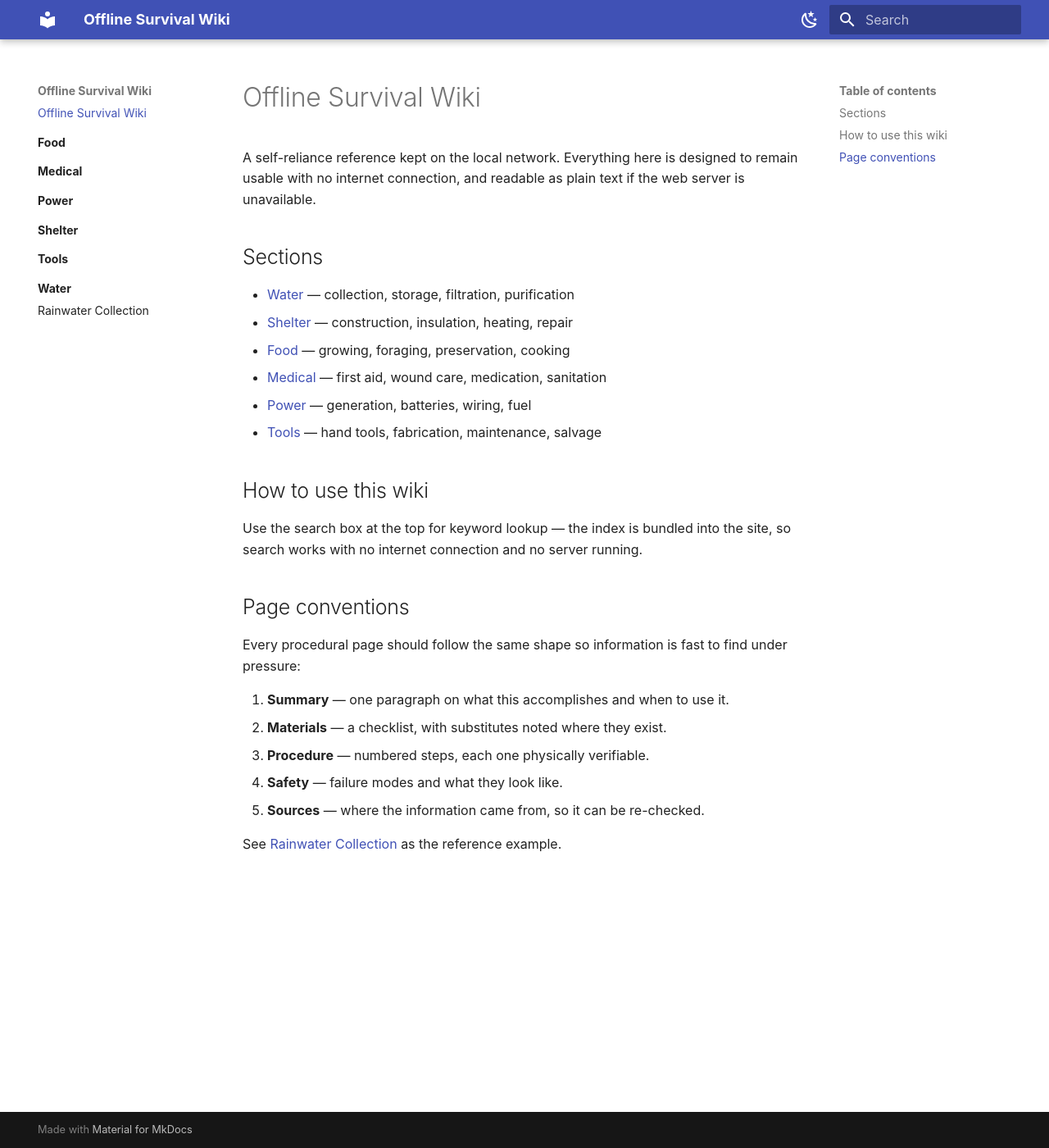
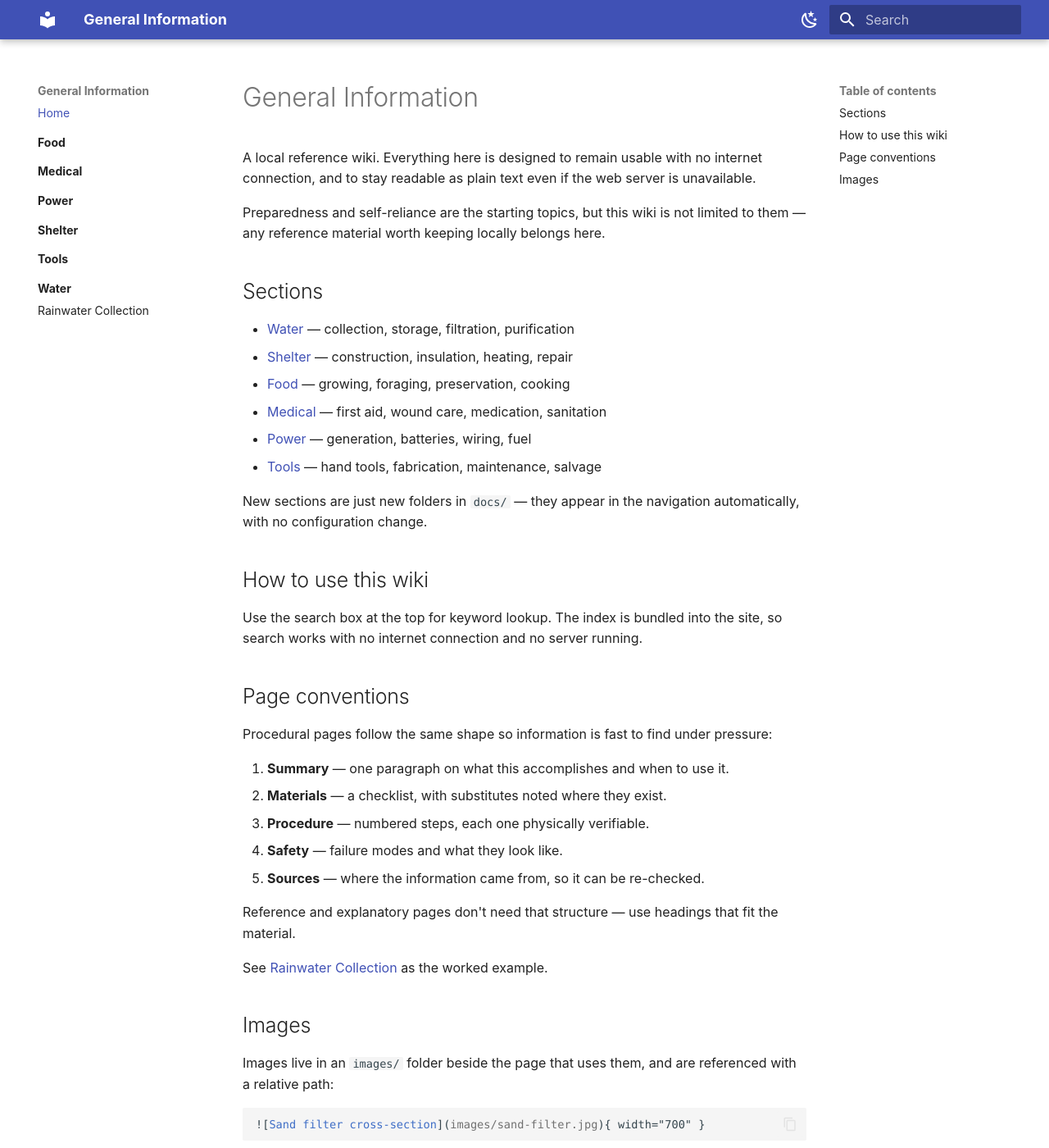
Before and after one commit to jeffreysmattson/the-source, an MkDocs documentation site: the page built from docs/index.md, in a window 1280 px wide and 1400 px high. Shown: the whole window at 82% size. Built offline with MkDocs 1.6.1 and Material for MkDocs 9.7.7, drawn with Linux system fonts in a browser that asks for light colours; some of the changed text lies outside the part shown.

Commit message:
Rename wiki to General Information and add image support
The wiki's scope is broader than preparedness, so the site name and home
page now frame it as a general local reference.

Images: enable glightbox for click-to-enlarge, establish the convention of
an images/ folder beside each page, and add a schematic to the rainwater
page as a worked example.

Vendor the iframe-worker shim locally. Material's offline plugin otherwise
injects it from unpkg.com, leaving the built site with a remote dependency
that would be unreachable in the situation this wiki exists for.

Co-Authored-By: Claude Opus 5 (1M context) <noreply@anthropic.com>

````diff
--- /dev/null
+++ b/docs/assets/javascripts/iframe-worker.js
@@ -0,0 +1 @@
+"use strict";(()=>{function c(s,n){parent.postMessage(s,n||"*")}function d(...s){return s.reduce((n,e)=>n.then(()=>new Promise(r=>{let t=document.createElement("script");t.src=e,t.onload=r,document.body.appendChild(t)})),Promise.resolve())}var o=class extends EventTarget{constructor(e){super();this.url=e;this.m=e=>{e.source===this.w&&(this.dispatchEvent(new MessageEvent("message",{data:e.data})),this.onmessage&&this.onmessage(e))};this.e=(e,r,t,i,m)=>{if(r===`${this.url}`){let a=new ErrorEvent("error",{message:e,filename:r,lineno:t,colno:i,error:m});this.dispatchEvent(a),this.onerror&&this.onerror(a)}};let r=document.createElement("iframe");r.hidden=!0,document.body.appendChild(this.iframe=r),this.w.document.open(),this.w.document.write(`<html><body><script>postMessage=${c};importScripts=${d};addEventListener("error",({error})=>{parent.dispatchEvent(new ErrorEvent("error",{filename:"${e}",error}))})<\/script><script src=${e}?${+Date.now()}><\/script></body></html>`),this.w.document.close(),onmessage=this.m,onerror=this.e,this.r=new Promise((t,i)=>{this.w.onload=t,this.w.onerror=i})}terminate(){this.iframe.remove(),onmessage=onerror=null}postMessage(e){this.r.catch().then(()=>{this.w.dispatchEvent(new MessageEvent("message",structuredClone({data:e})))})}get w(){return this.iframe.contentWindow}};window.IFrameWorker=o;location.protocol==="file:"&&(window.Worker=o);})();
--- a/docs/index.md
+++ b/docs/index.md
@@ -1,8 +1,15 @@
-# Offline Survival Wiki
+---
+title: Home
+---
 
-A self-reliance reference kept on the local network. Everything here is designed
-to remain usable with no internet connection, and readable as plain text if the
-web server is unavailable.
+# General Information
+
+A local reference wiki. Everything here is designed to remain usable with no
+internet connection, and to stay readable as plain text even if the web server
+is unavailable.
+
+Preparedness and self-reliance are the starting topics, but this wiki is not
+limited to them — any reference material worth keeping locally belongs here.
 
 ## Sections
 
@@ -13,15 +20,18 @@ web server is unavailable.
 - [Power](power/index.md) — generation, batteries, wiring, fuel
 - [Tools](tools/index.md) — hand tools, fabrication, maintenance, salvage
 
+New sections are just new folders in `docs/` — they appear in the navigation
+automatically, with no configuration change.
+
 ## How to use this wiki
 
-Use the search box at the top for keyword lookup — the index is bundled into the
+Use the search box at the top for keyword lookup. The index is bundled into the
 site, so search works with no internet connection and no server running.
 
 ## Page conventions
 
-Every procedural page should follow the same shape so information is fast to
-find under pressure:
+Procedural pages follow the same shape so information is fast to find
+under pressure:
 
 1. **Summary** — one paragraph on what this accomplishes and when to use it.
 2. **Materials** — a checklist, with substitutes noted where they exist.
@@ -29,4 +39,20 @@ find under pressure:
 4. **Safety** — failure modes and what they look like.
 5. **Sources** — where the information came from, so it can be re-checked.
 
-See [Rainwater Collection](water/rainwater-collection.md) as the reference example.
+Reference and explanatory pages don't need that structure — use headings that
+fit the material.
+
+See [Rainwater Collection](water/rainwater-collection.md) as the worked example.
+
+## Images
+
+Images live in an `images/` folder beside the page that uses them, and are
+referenced with a relative path:
+
+```markdown
+![Sand filter cross-section](images/sand-filter.jpg){ width="700" }
+```
+
+Always store the file locally — never link to an image hosted on the internet,
+since that link is dead exactly when this wiki matters most. Click any image to
+enlarge it.
--- a/mkdocs.yml
+++ b/mkdocs.yml
@@ -1,5 +1,5 @@
-site_name: Offline Survival Wiki
-site_description: Self-reliance reference for use without internet access.
+site_name: General Information
+site_description: A general-purpose local reference wiki, usable without internet access.
 docs_dir: docs
 site_dir: site
 
@@ -27,6 +27,7 @@ theme:
 
 plugins:
   - search
+  - glightbox
   - offline
 
 markdown_extensions:
@@ -39,3 +40,10 @@ markdown_extensions:
   - pymdownx.superfences
   - toc:
       permalink: true
+
+# Local copy of the iframe-worker shim. Declaring it here stops the offline
+# plugin from injecting the same script from unpkg.com, which would be an
+# unreachable dependency in exactly the situation this wiki is built for.
+extra:
+  polyfills:
+    - assets/javascripts/iframe-worker.js
````
Also changed, not shown: README.md (+19 -2 lines), docs/water/rainwater-collection.md (+4 -0 lines), docs/water/images/rainwater-catchment.svg (added).
